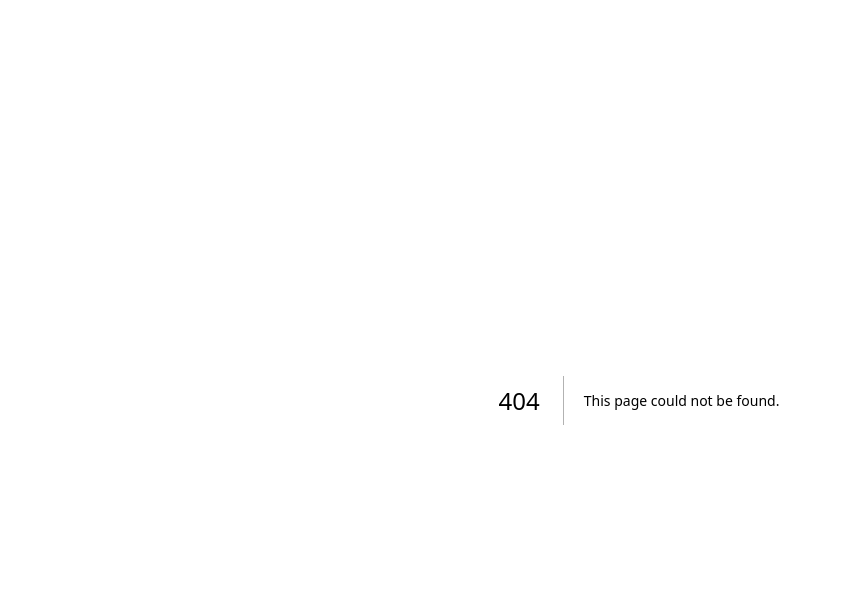
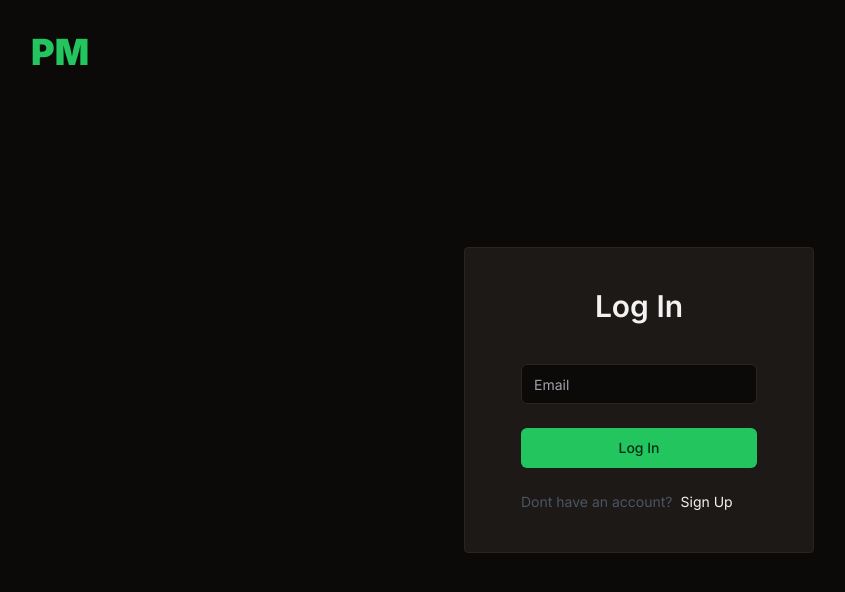
Before and after one commit to janddrras/pm, a Next.js app: page /login in a window 1280 px wide. Before the commit this address had no page. Shown: the top 592 px of the page, without its empty margins (1-846 px from the left). Built offline with nearby package versions, Linux system fonts and the light colour scheme.

Commit message:
login ui

```diff
--- /dev/null
+++ b/app/(auth)/layout.tsx
@@ -0,0 +1,14 @@
+interface AuthLayoutProps {
+  children: React.ReactNode
+}
+
+const AuthLayout = ({ children }: AuthLayoutProps) => {
+  return (
+    <div className="relative flex flex-col h-screen w-screen md:items-center md:justify-center bg">
+      <h1 className="font-black absolute left-8 top-8 text-4xl text-primary">PM</h1>
+      {children}
+    </div>
+  )
+}
+
+export default AuthLayout
--- /dev/null
+++ b/app/(auth)/login/page.tsx
@@ -0,0 +1,27 @@
+import { Button } from "@/components/ui/button"
+import { Input } from "@/components/ui/input"
+import Link from "next/link"
+
+const Login = () => {
+  return (
+    <div className="mt-24 rounded bg-card border border-accent py-10 px-6 md:px-14 md:max-w-sm md:mt-0">
+      <form action="">
+        <h1 className="text-3xl font-semibold text-center">Log In</h1>
+        <div className="space-y-6 mt-10">
+          <Input type="email" name="email" placeholder="Email" />
+          <Button type="submit" className="w-full">
+            Log In
+          </Button>
+        </div>
+      </form>
+      <div className="mt-6 flex text-sm">
+        <p className="text-gray-600 mr-2">Dont have an account?</p>
+        <Link className="hover:underline" href="/signup">
+          Sign Up
+        </Link>
+      </div>
+    </div>
+  )
+}
+
+export default Login
--- /dev/null
+++ b/app/(auth)/signup/page.tsx
@@ -0,0 +1,27 @@
+import { Button } from "@/components/ui/button"
+import { Input } from "@/components/ui/input"
+import Link from "next/link"
+
+const Signup = () => {
+  return (
+    <div className="mt-24 rounded bg-card border border-accent py-10 px-6 md:px-14 md:max-w-sm md:mt-0">
+      <form action="">
+        <h1 className="text-3xl font-semibold text-center">Sign Up</h1>
+        <div className="space-y-6 mt-10">
+          <Input type="email" name="email" placeholder="Email" />
+          <Button type="submit" className="w-full">
+            Sign Up
+          </Button>
+        </div>
+      </form>
+      <div className="mt-6 flex text-sm">
+        <p className="text-gray-600 mr-2">Already have an account?</p>
+        <Link className="hover:underline" href="/login">
+          Sign In
+        </Link>
+      </div>
+    </div>
+  )
+}
+
+export default Signup
--- a/app/globals.css
+++ b/app/globals.css
@@ -4,65 +4,26 @@
 
 @layer base {
   :root {
-    --background: 0 0% 100%;
-    --foreground: 222.2 84% 4.9%;
-
-    --card: 0 0% 100%;
-    --card-foreground: 222.2 84% 4.9%;
-
-    --popover: 0 0% 100%;
-    --popover-foreground: 222.2 84% 4.9%;
-
-    --primary: 222.2 47.4% 11.2%;
-    --primary-foreground: 210 40% 98%;
-
-    --secondary: 210 40% 96.1%;
-    --secondary-foreground: 222.2 47.4% 11.2%;
-
-    --muted: 210 40% 96.1%;
-    --muted-foreground: 215.4 16.3% 46.9%;
-
-    --accent: 210 40% 96.1%;
-    --accent-foreground: 222.2 47.4% 11.2%;
-
-    --destructive: 0 84.2% 60.2%;
-    --destructive-foreground: 210 40% 98%;
-
-    --border: 214.3 31.8% 91.4%;
-    --input: 214.3 31.8% 91.4%;
-    --ring: 222.2 84% 4.9%;
-
+    --background: 20 14.3% 4.1%;
+    --foreground: 0 0% 95%;
+    --card: 24 9.8% 10%;
+    --card-foreground: 0 0% 95%;
+    --popover: 0 0% 9%;
+    --popover-foreground: 0 0% 95%;
+    --primary: 142.1 70.6% 45.3%;
+    --primary-foreground: 144.9 80.4% 10%;
+    --secondary: 240 3.7% 15.9%;
+    --secondary-foreground: 0 0% 98%;
+    --muted: 0 0% 15%;
+    --muted-foreground: 240 5% 64.9%;
+    --accent: 12 6.5% 15.1%;
+    --accent-foreground: 0 0% 98%;
+    --destructive: 0 62.8% 30.6%;
+    --destructive-foreground: 0 85.7% 97.3%;
+    --border: 240 3.7% 15.9%;
+    --input: 240 3.7% 15.9%;
+    --ring: 142.4 71.8% 29.2%;
     --radius: 0.5rem;
-  }
-
-  .dark {
-    --background: 222.2 84% 4.9%;
-    --foreground: 210 40% 98%;
-
-    --card: 222.2 84% 4.9%;
-    --card-foreground: 210 40% 98%;
-
-    --popover: 222.2 84% 4.9%;
-    --popover-foreground: 210 40% 98%;
-
-    --primary: 210 40% 98%;
-    --primary-foreground: 222.2 47.4% 11.2%;
-
-    --secondary: 217.2 32.6% 17.5%;
-    --secondary-foreground: 210 40% 98%;
-
-    --muted: 217.2 32.6% 17.5%;
-    --muted-foreground: 215 20.2% 65.1%;
-
-    --accent: 217.2 32.6% 17.5%;
-    --accent-foreground: 210 40% 98%;
-
-    --destructive: 0 62.8% 30.6%;
-    --destructive-foreground: 210 40% 98%;
-
-    --border: 217.2 32.6% 17.5%;
-    --input: 217.2 32.6% 17.5%;
-    --ring: 212.7 26.8% 83.9%;
   }
 }
 
--- a/app/layout.tsx
+++ b/app/layout.tsx
@@ -1,22 +1,22 @@
-import type { Metadata } from "next";
-import { Inter } from "next/font/google";
-import "./globals.css";
+import type { Metadata } from "next"
+import { Inter } from "next/font/google"
+import "./globals.css"
 
-const inter = Inter({ subsets: ["latin"] });
+const inter = Inter({ subsets: ["latin"] })
 
 export const metadata: Metadata = {
-  title: "Create Next App",
-  description: "Generated by create next app",
-};
+  title: "PM",
+  description: "Password manager"
+}
 
 export default function RootLayout({
-  children,
+  children
 }: Readonly<{
-  children: React.ReactNode;
+  children: React.ReactNode
 }>) {
   return (
     <html lang="en">
       <body className={inter.className}>{children}</body>
     </html>
-  );
+  )
 }
--- a/app/page.tsx
+++ b/app/page.tsx
@@ -1,10 +1,10 @@
-import Image from "next/image";
+import Image from "next/image"
 
 export default function Home() {
   return (
     <main className="flex min-h-screen flex-col items-center justify-between p-24">
       <div className="z-10 max-w-5xl w-full items-center justify-between font-mono text-sm lg:flex">
-        <p className="fixed left-0 top-0 flex w-full justify-center border-b border-gray-300 bg-gradient-to-b from-zinc-200 pb-6 pt-8 backdrop-blur-2xl dark:border-neutral-800 dark:bg-zinc-800/30 dark:from-inherit lg:static lg:w-auto  lg:rounded-xl lg:border lg:bg-gray-200 lg:p-4 lg:dark:bg-zinc-800/30">
+        <p className="fixed left-0 top-0 flex w-full justify-center border-b border-gray-600 bg-gradient-to-b from-zinc-200 pb-6 pt-8 backdrop-blur-2xl dark:border-neutral-800 dark:bg-zinc-800/30 dark:from-inherit lg:static lg:w-auto  lg:rounded-xl lg:border lg:bg-gray-200 lg:p-4 lg:dark:bg-zinc-800/30">
           Get started by editing&nbsp;
           <code className="font-mono font-bold">app/page.tsx</code>
         </p>
@@ -15,15 +15,7 @@ export default function Home() {
             target="_blank"
             rel="noopener noreferrer"
           >
-            By{" "}
-            <Image
-              src="/vercel.svg"
-              alt="Vercel Logo"
-              className="dark:invert"
-              width={100}
-              height={24}
-              priority
-            />
+            By <Image src="/vercel.svg" alt="Vercel Logo" className="dark:invert" width={100} height={24} priority />
           </a>
         </div>
       </div>
@@ -47,14 +39,9 @@ export default function Home() {
           rel="noopener noreferrer"
         >
           <h2 className={`mb-3 text-2xl font-semibold`}>
-            Docs{" "}
-            <span className="inline-block transition-transform group-hover:translate-x-1 motion-reduce:transform-none">
-              -&gt;
-            </span>
+            Docs <span className="inline-block transition-transform group-hover:translate-x-1 motion-reduce:transform-none">-&gt;</span>
           </h2>
-          <p className={`m-0 max-w-[30ch] text-sm opacity-50`}>
-            Find in-depth information about Next.js features and API.
-          </p>
+          <p className={`m-0 max-w-[30ch] text-sm opacity-50`}>Find in-depth information about Next.js features and API.</p>
         </a>
 
         <a
@@ -64,14 +51,9 @@ export default function Home() {
           rel="noopener noreferrer"
         >
           <h2 className={`mb-3 text-2xl font-semibold`}>
-            Learn{" "}
-            <span className="inline-block transition-transform group-hover:translate-x-1 motion-reduce:transform-none">
-              -&gt;
-            </span>
+            Learn <span className="inline-block transition-transform group-hover:translate-x-1 motion-reduce:transform-none">-&gt;</span>
           </h2>
-          <p className={`m-0 max-w-[30ch] text-sm opacity-50`}>
-            Learn about Next.js in an interactive course with&nbsp;quizzes!
-          </p>
+          <p className={`m-0 max-w-[30ch] text-sm opacity-50`}>Learn about Next.js in an interactive course with&nbsp;quizzes!</p>
         </a>
 
         <a
@@ -82,13 +64,9 @@ export default function Home() {
         >
           <h2 className={`mb-3 text-2xl font-semibold`}>
             Templates{" "}
-            <span className="inline-block transition-transform group-hover:translate-x-1 motion-reduce:transform-none">
-              -&gt;
-            </span>
+            <span className="inline-block transition-transform group-hover:translate-x-1 motion-reduce:transform-none">-&gt;</span>
           </h2>
-          <p className={`m-0 max-w-[30ch] text-sm opacity-50`}>
-            Explore starter templates for Next.js.
-          </p>
+          <p className={`m-0 max-w-[30ch] text-sm opacity-50`}>Explore starter templates for Next.js.</p>
         </a>
 
         <a
@@ -98,10 +76,7 @@ export default function Home() {
           rel="noopener noreferrer"
         >
           <h2 className={`mb-3 text-2xl font-semibold`}>
-            Deploy{" "}
-            <span className="inline-block transition-transform group-hover:translate-x-1 motion-reduce:transform-none">
-              -&gt;
-            </span>
+            Deploy <span className="inline-block transition-transform group-hover:translate-x-1 motion-reduce:transform-none">-&gt;</span>
           </h2>
           <p className={`m-0 max-w-[30ch] text-sm opacity-50 text-balance`}>
             Instantly deploy your Next.js site to a shareable URL with Vercel.
@@ -109,5 +84,5 @@ export default function Home() {
         </a>
       </div>
     </main>
-  );
+  )
 }
--- /dev/null
+++ b/components/ui/button.tsx
@@ -0,0 +1,56 @@
+import * as React from "react"
+import { Slot } from "@radix-ui/react-slot"
+import { cva, type VariantProps } from "class-variance-authority"
+
+import { cn } from "@/lib/utils"
+
+const buttonVariants = cva(
+  "inline-flex items-center justify-center whitespace-nowrap rounded-md text-sm font-medium ring-offset-background transition-colors focus-visible:outline-none focus-visible:ring-2 focus-visible:ring-ring focus-visible:ring-offset-2 disabled:pointer-events-none disabled:opacity-50",
+  {
+    variants: {
+      variant: {
+        default: "bg-primary text-primary-foreground hover:bg-primary/90",
+        destructive:
+          "bg-destructive text-destructive-foreground hover:bg-destructive/90",
+        outline:
+          "border border-input bg-background hover:bg-accent hover:text-accent-foreground",
+        secondary:
+          "bg-secondary text-secondary-foreground hover:bg-secondary/80",
+        ghost: "hover:bg-accent hover:text-accent-foreground",
+        link: "text-primary underline-offset-4 hover:underline",
+      },
+      size: {
+        default: "h-10 px-4 py-2",
+        sm: "h-9 rounded-md px-3",
+        lg: "h-11 rounded-md px-8",
+        icon: "h-10 w-10",
+      },
+    },
+    defaultVariants: {
+      variant: "default",
+      size: "default",
+    },
+  }
+)
+
+export interface ButtonProps
+  extends React.ButtonHTMLAttributes<HTMLButtonElement>,
+    VariantProps<typeof buttonVariants> {
+  asChild?: boolean
+}
+
+const Button = React.forwardRef<HTMLButtonElement, ButtonProps>(
+  ({ className, variant, size, asChild = false, ...props }, ref) => {
+    const Comp = asChild ? Slot : "button"
+    return (
+      <Comp
+        className={cn(buttonVariants({ variant, size, className }))}
+        ref={ref}
+        {...props}
+      />
+    )
+  }
+)
+Button.displayName = "Button"
+
+export { Button, buttonVariants }
--- /dev/null
+++ b/components/ui/input.tsx
@@ -0,0 +1,25 @@
+import * as React from "react"
+
+import { cn } from "@/lib/utils"
+
+export interface InputProps
+  extends React.InputHTMLAttributes<HTMLInputElement> {}
+
+const Input = React.forwardRef<HTMLInputElement, InputProps>(
+  ({ className, type, ...props }, ref) => {
+    return (
+      <input
+        type={type}
+        className={cn(
+          "flex h-10 w-full rounded-md border border-input bg-background px-3 py-2 text-sm ring-offset-background file:border-0 file:bg-transparent file:text-sm file:font-medium placeholder:text-muted-foreground focus-visible:outline-none focus-visible:ring-2 focus-visible:ring-ring focus-visible:ring-offset-2 disabled:cursor-not-allowed disabled:opacity-50",
+          className
+        )}
+        ref={ref}
+        {...props}
+      />
+    )
+  }
+)
+Input.displayName = "Input"
+
+export { Input }
--- /dev/null
+++ b/components/ui/table.tsx
@@ -0,0 +1,117 @@
+import * as React from "react"
+
+import { cn } from "@/lib/utils"
+
+const Table = React.forwardRef<
+  HTMLTableElement,
+  React.HTMLAttributes<HTMLTableElement>
+>(({ className, ...props }, ref) => (
+  <div className="relative w-full overflow-auto">
+    <table
+      ref={ref}
+      className={cn("w-full caption-bottom text-sm", className)}
+      {...props}
+    />
+  </div>
+))
+Table.displayName = "Table"
+
+const TableHeader = React.forwardRef<
+  HTMLTableSectionElement,
+  React.HTMLAttributes<HTMLTableSectionElement>
+>(({ className, ...props }, ref) => (
+  <thead ref={ref} className={cn("[&_tr]:border-b", className)} {...props} />
+))
+TableHeader.displayName = "TableHeader"
+
+const TableBody = React.forwardRef<
+  HTMLTableSectionElement,
+  React.HTMLAttributes<HTMLTableSectionElement>
+>(({ className, ...props }, ref) => (
+  <tbody
+    ref={ref}
+    className={cn("[&_tr:last-child]:border-0", className)}
+    {...props}
+  />
+))
+TableBody.displayName = "TableBody"
+
+const TableFooter = React.forwardRef<
+  HTMLTableSectionElement,
+  React.HTMLAttributes<HTMLTableSectionElement>
+>(({ className, ...props }, ref) => (
+  <tfoot
+    ref={ref}
+    className={cn(
+      "border-t bg-muted/50 font-medium [&>tr]:last:border-b-0",
+      className
+    )}
+    {...props}
+  />
+))
+TableFooter.displayName = "TableFooter"
+
+const TableRow = React.forwardRef<
+  HTMLTableRowElement,
+  React.HTMLAttributes<HTMLTableRowElement>
+>(({ className, ...props }, ref) => (
+  <tr
+    ref={ref}
+    className={cn(
+      "border-b transition-colors hover:bg-muted/50 data-[state=selected]:bg-muted",
+      className
+    )}
+    {...props}
+  />
+))
+TableRow.displayName = "TableRow"
+
+const TableHead = React.forwardRef<
+  HTMLTableCellElement,
+  React.ThHTMLAttributes<HTMLTableCellElement>
+>(({ className, ...props }, ref) => (
+  <th
+    ref={ref}
+    className={cn(
+      "h-12 px-4 text-left align-middle font-medium text-muted-foreground [&:has([role=checkbox])]:pr-0",
+      className
+    )}
+    {...props}
+  />
+))
+TableHead.displayName = "TableHead"
+
+const TableCell = React.forwardRef<
+  HTMLTableCellElement,
+  React.TdHTMLAttributes<HTMLTableCellElement>
+>(({ className, ...props }, ref) => (
+  <td
+    ref={ref}
+    className={cn("p-4 align-middle [&:has([role=checkbox])]:pr-0", className)}
+    {...props}
+  />
+))
+TableCell.displayName = "TableCell"
+
+const TableCaption = React.forwardRef<
+  HTMLTableCaptionElement,
+  React.HTMLAttributes<HTMLTableCaptionElement>
+>(({ className, ...props }, ref) => (
+  <caption
+    ref={ref}
+    className={cn("mt-4 text-sm text-muted-foreground", className)}
+    {...props}
+  />
+))
+TableCaption.displayName = "TableCaption"
+
+export {
+  Table,
+  TableHeader,
+  TableBody,
+  TableFooter,
+  TableHead,
+  TableRow,
+  TableCell,
+  TableCaption,
+}
--- a/package.json
+++ b/package.json
@@ -10,12 +10,14 @@
   },
   "dependencies": {
     "@prisma/client": "^5.10.2",
+    "@radix-ui/react-slot": "^1.0.2",
     "@supabase/auth-helpers-nextjs": "^0.9.0",
     "@supabase/supabase-js": "^2.39.7",
     "class-variance-authority": "^0.7.0",
     "clsx": "^2.1.0",
     "lucide-react": "^0.343.0",
     "next": "14.1.0",
+    "next-auth": "^4.24.6",
     "prisma": "^5.10.2",
     "react": "^18",
     "react-dom": "^18",
```
Also changed, not shown: 1 other file (tests, documents, lock files or other folders).
